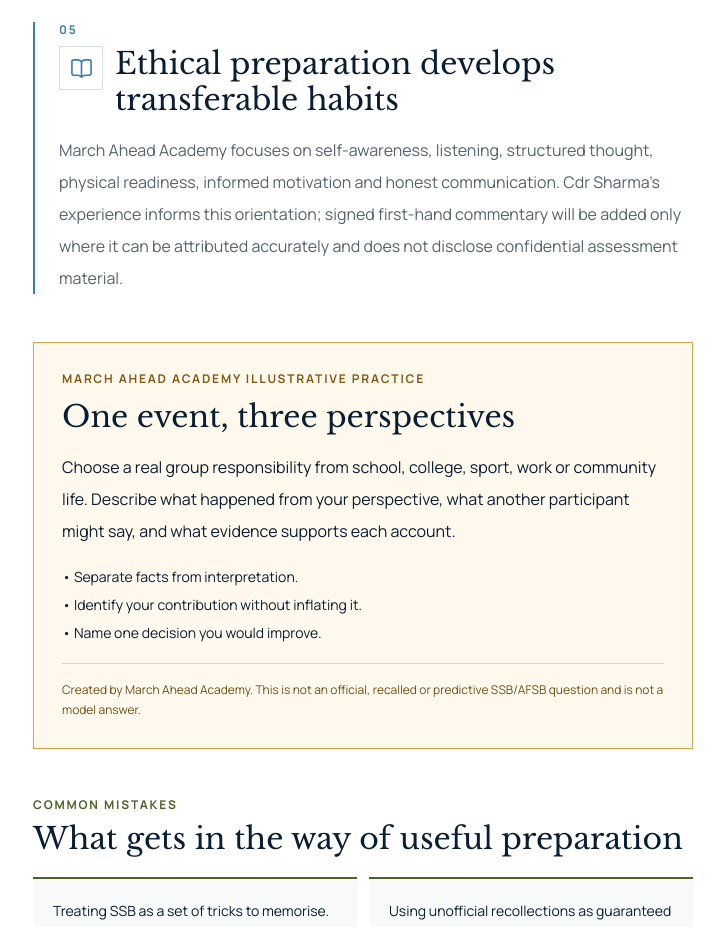
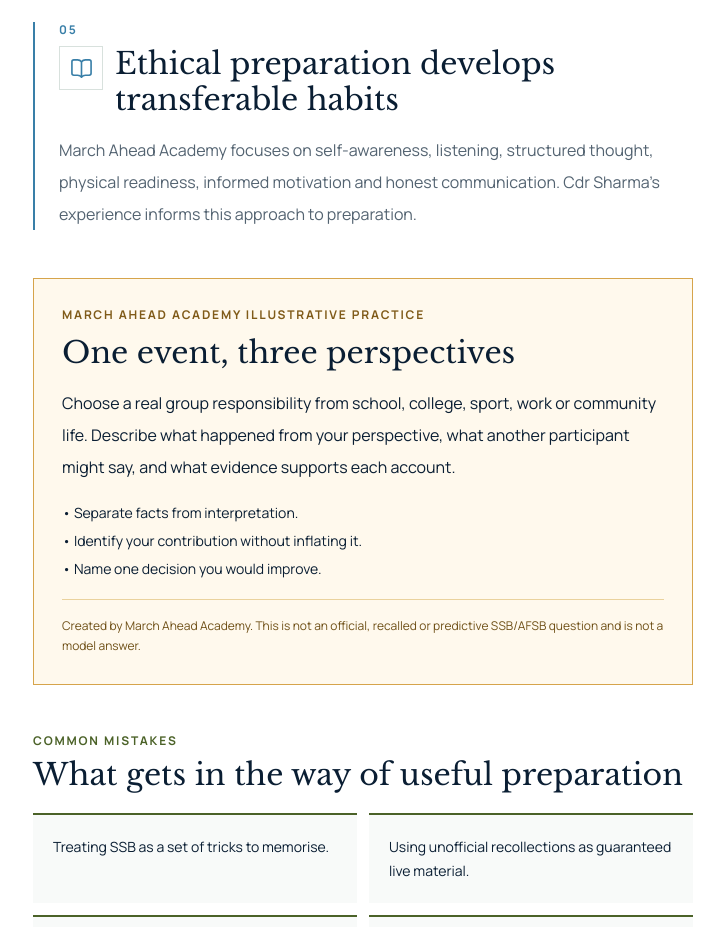
Before and after one commit to 247vks/MarchAheadAcademy, a Next.js app: page /selection/ssb in a window 1280 px wide. Shown: the part 4320-5247 px from the top of the page, without its empty margins (127-851 px from the left). Built offline with nearby package versions, Linux system fonts and the light colour scheme; no server answers.

Commit message:
Remove internal editorial workflow wording from SSB guide

```diff
--- a/app/selection/ssb/page.tsx
+++ b/app/selection/ssb/page.tsx
@@ -44,7 +44,7 @@
     },
     {
       title: 'Ethical preparation develops transferable habits',
-      body: 'March Ahead Academy focuses on self-awareness, listening, structured thought, physical readiness, informed motivation and honest communication. Cdr Sharma’s experience informs this orientation; signed first-hand commentary will be added only where it can be attributed accurately and does not disclose confidential assessment material.',
+      body: 'March Ahead Academy focuses on self-awareness, listening, structured thought, physical readiness, informed motivation and honest communication. Cdr Sharma’s experience informs this approach to preparation.',
     },
   ],
   exercise: {
```
